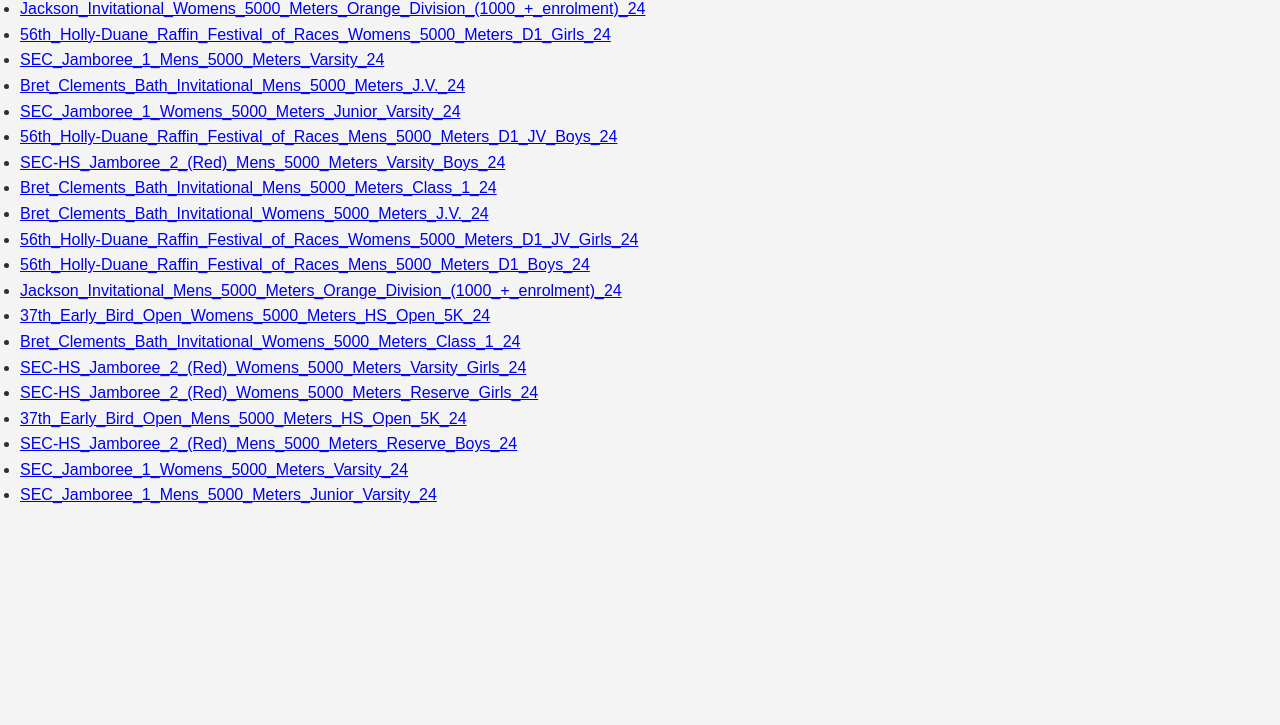
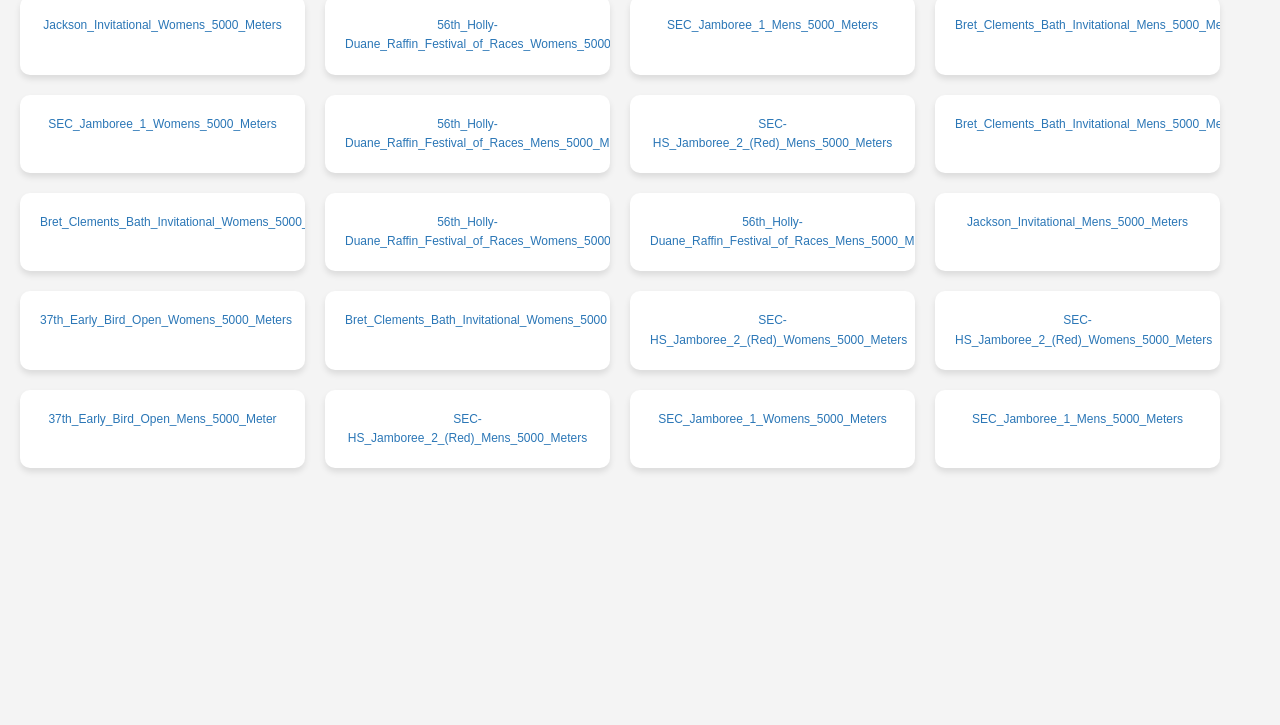
Before and after one commit to misrimod/CPD3, a plain HTML site: page index.html in a window 1280 px wide. Shown: the part 75-800 px from the top of the page. Drawn offline with Linux system fonts and the light colour scheme.

Commit message:
Add files via upload

```diff
--- a/css/style.css
+++ b/css/style.css
@@ -32,6 +32,7 @@ nav ul li a {
     color:  #f4f4f4;
     text-decoration: none;
     padding: 10px 15px;
+    transition: background-color 0.3s ease, transform 0.3s ease;
 }
 
 nav ul li a:hover {
@@ -42,9 +43,20 @@ nav ul li a:hover {
 
 /* Header Styles */
 
+@keyframes fadeIn {
+    from { opacity: 0; }
+    to { opacity: 1; }
+}
+
+/* Header Slide Down Animation */
+@keyframes slideDown {
+    0% { transform: translateY(-50px); opacity: 0; }
+    100% { transform: translateY(0); opacity: 1; }
+}
 
 header{
     text-align: center;
+    animation: slideDown 1s ease-out;
 }
 
 header h1 a {
@@ -55,6 +67,7 @@ header h1 a {
 h2{
     text-align: center;
     margin-bottom: 20px;
+    animation: fadeIn 1.5s ease-out 0.5s both;
 }
 
  /* Summary */
@@ -75,6 +88,7 @@ table {
     width: 80%;
     border-collapse: collapse;
     margin: 20px auto;
+    animation: grow 0.5s ease-out;
 
 }
 
@@ -126,11 +140,15 @@ table td:nth-child(2), table th:nth-child(2) {
 
 
 /* Athlete Profile Styles */
-.athlete {
-    display: inline-block;
+div.athlete {
     text-align: center;
     margin: 20px;
     background-color:  #c4dbca;
+    align-items: center;
+    display: flex;
+    flex-wrap: wrap;
+    justify-content: center;
+    animation: fadeIn 0.8s ease-out both;
 }
 
 .athlete figure {
@@ -143,6 +161,13 @@ table td:nth-child(2), table th:nth-child(2) {
     border-radius: 50%;
     object-fit: cover;
     border: 4px solid #698c6d;
+    animation: zoomIn 0.6s ease-out;
+
+}
+
+@keyframes zoomIn {
+    0% { transform: scale(0.8); opacity: 0; }
+    100% { transform: scale(1); opacity: 1; }
 }
 
 .athlete figcaption {
@@ -152,7 +177,7 @@ table td:nth-child(2), table th:nth-child(2) {
 
 .athlete dl {
     display: grid;
-    grid-template-columns: auto auto;
+    grid-template-columns: 10vh auto;
     grid-template-rows: repeat(3, auto);
 }
 
@@ -163,7 +188,6 @@ table td:nth-child(2), table th:nth-child(2) {
 .athlete dt {
     color: #5b5151;
 }
-
 
 
 
@@ -189,3 +213,52 @@ footer a {
 footer a:hover {
     text-decoration: underline;
 }
+
+
+/* Homepage Styles */
+
+
+/* File List Container */
+.file-list {
+    display: grid;
+    grid-template-columns: repeat(auto-fill, minmax(280px, 1fr));
+    gap: 20px;
+    width: 100%;
+    max-width: 1200px;
+    padding: 0;
+    margin: 0;
+    list-style: none;
+}
+
+.file-list a{
+    font-size: 12px;
+    font-weight: bold;
+}
+
+/* Card Styles */
+.file-list li {
+    background-color: #ffffff;
+    border-radius: 10px;
+    box-shadow: 0 4px 6px rgba(0, 0, 0, 0.1);
+    transition: transform 0.2s, box-shadow 0.2s;
+    overflow: hidden;
+}
+
+.file-list li:hover {
+    transform: translateY(-5px);
+    box-shadow: 0 6px 12px rgba(0, 0, 0, 0.15);
+}
+
+/* Link Styles */
+.file-list li a {
+    display: block;
+    padding: 20px;
+    color: #2a76b6;
+    text-decoration: none;
+    font-weight: 500;
+    text-align: center;
+}
+
+.file-list li a:hover {
+    color: #1a4a7a;
+}
--- a/index.html
+++ b/index.html
@@ -1,33 +1,33 @@
 <!DOCTYPE html>
 <html>
 <head>
-<title>HTML Files Index</title>
+<title>Cross Country Meet Links</title>
 <link rel="stylesheet" href="css/reset.css">
 <link rel="stylesheet" href="css/style.css">
 </head>
 <body>
-<h1>List of HTML Files</h1>
-<ul>
-<li><a href="meets/Jackson_Invitational_Womens_5000_Meters_Orange_Division_(1000_+_enrolment)_24.html">Jackson_Invitational_Womens_5000_Meters_Orange_Division_(1000_+_enrolment)_24</a></li>
-<li><a href="meets/56th_Holly-Duane_Raffin_Festival_of_Races_Womens_5000_Meters_D1_Girls_24.html">56th_Holly-Duane_Raffin_Festival_of_Races_Womens_5000_Meters_D1_Girls_24</a></li>
-<li><a href="meets/SEC_Jamboree_1_Mens_5000_Meters_Varsity_24.html">SEC_Jamboree_1_Mens_5000_Meters_Varsity_24</a></li>
-<li><a href="meets/Bret_Clements_Bath_Invitational_Mens_5000_Meters_J.V._24.html">Bret_Clements_Bath_Invitational_Mens_5000_Meters_J.V._24</a></li>
-<li><a href="meets/SEC_Jamboree_1_Womens_5000_Meters_Junior_Varsity_24.html">SEC_Jamboree_1_Womens_5000_Meters_Junior_Varsity_24</a></li>
-<li><a href="meets/56th_Holly-Duane_Raffin_Festival_of_Races_Mens_5000_Meters_D1_JV_Boys_24.html">56th_Holly-Duane_Raffin_Festival_of_Races_Mens_5000_Meters_D1_JV_Boys_24</a></li>
-<li><a href="meets/SEC-HS_Jamboree_2_(Red)_Mens_5000_Meters_Varsity_Boys_24.html">SEC-HS_Jamboree_2_(Red)_Mens_5000_Meters_Varsity_Boys_24</a></li>
-<li><a href="meets/Bret_Clements_Bath_Invitational_Mens_5000_Meters_Class_1_24.html">Bret_Clements_Bath_Invitational_Mens_5000_Meters_Class_1_24</a></li>
-<li><a href="meets/Bret_Clements_Bath_Invitational_Womens_5000_Meters_J.V._24.html">Bret_Clements_Bath_Invitational_Womens_5000_Meters_J.V._24</a></li>
-<li><a href="meets/56th_Holly-Duane_Raffin_Festival_of_Races_Womens_5000_Meters_D1_JV_Girls_24.html">56th_Holly-Duane_Raffin_Festival_of_Races_Womens_5000_Meters_D1_JV_Girls_24</a></li>
-<li><a href="meets/56th_Holly-Duane_Raffin_Festival_of_Races_Mens_5000_Meters_D1_Boys_24.html">56th_Holly-Duane_Raffin_Festival_of_Races_Mens_5000_Meters_D1_Boys_24</a></li>
-<li><a href="meets/Jackson_Invitational_Mens_5000_Meters_Orange_Division_(1000_+_enrolment)_24.html">Jackson_Invitational_Mens_5000_Meters_Orange_Division_(1000_+_enrolment)_24</a></li>
-<li><a href="meets/37th_Early_Bird_Open_Womens_5000_Meters_HS_Open_5K_24.html">37th_Early_Bird_Open_Womens_5000_Meters_HS_Open_5K_24</a></li>
-<li><a href="meets/Bret_Clements_Bath_Invitational_Womens_5000_Meters_Class_1_24.html">Bret_Clements_Bath_Invitational_Womens_5000_Meters_Class_1_24</a></li>
-<li><a href="meets/SEC-HS_Jamboree_2_(Red)_Womens_5000_Meters_Varsity_Girls_24.html">SEC-HS_Jamboree_2_(Red)_Womens_5000_Meters_Varsity_Girls_24</a></li>
-<li><a href="meets/SEC-HS_Jamboree_2_(Red)_Womens_5000_Meters_Reserve_Girls_24.html">SEC-HS_Jamboree_2_(Red)_Womens_5000_Meters_Reserve_Girls_24</a></li>
-<li><a href="meets/37th_Early_Bird_Open_Mens_5000_Meters_HS_Open_5K_24.html">37th_Early_Bird_Open_Mens_5000_Meters_HS_Open_5K_24</a></li>
-<li><a href="meets/SEC-HS_Jamboree_2_(Red)_Mens_5000_Meters_Reserve_Boys_24.html">SEC-HS_Jamboree_2_(Red)_Mens_5000_Meters_Reserve_Boys_24</a></li>
-<li><a href="meets/SEC_Jamboree_1_Womens_5000_Meters_Varsity_24.html">SEC_Jamboree_1_Womens_5000_Meters_Varsity_24</a></li>
-<li><a href="meets/SEC_Jamboree_1_Mens_5000_Meters_Junior_Varsity_24.html">SEC_Jamboree_1_Mens_5000_Meters_Junior_Varsity_24</a></li>
+<h1>Ann Arbor 2024 Cross Country Meets</h1>
+<ul class="file-list">
+<li><a href="meets/Jackson_Invitational_Womens_5000_Meters_Orange_Division_(1000_+_enrolment)_24.html">Jackson_Invitational_Womens_5000_Meters</a></li>
+<li><a href="meets/56th_Holly-Duane_Raffin_Festival_of_Races_Womens_5000_Meters_D1_Girls_24.html">56th_Holly-Duane_Raffin_Festival_of_Races_Womens_5000_Meters</a></li>
+<li><a href="meets/SEC_Jamboree_1_Mens_5000_Meters_Varsity_24.html">SEC_Jamboree_1_Mens_5000_Meters</a></li>
+<li><a href="meets/Bret_Clements_Bath_Invitational_Mens_5000_Meters_J.V._24.html">Bret_Clements_Bath_Invitational_Mens_5000_Meters</a></li>
+<li><a href="meets/SEC_Jamboree_1_Womens_5000_Meters_Junior_Varsity_24.html">SEC_Jamboree_1_Womens_5000_Meters</a></li>
+<li><a href="meets/56th_Holly-Duane_Raffin_Festival_of_Races_Mens_5000_Meters_D1_JV_Boys_24.html">56th_Holly-Duane_Raffin_Festival_of_Races_Mens_5000_Meters</a></li>
+<li><a href="meets/SEC-HS_Jamboree_2_(Red)_Mens_5000_Meters_Varsity_Boys_24.html">SEC-HS_Jamboree_2_(Red)_Mens_5000_Meters</a></li>
+<li><a href="meets/Bret_Clements_Bath_Invitational_Mens_5000_Meters_Class_1_24.html">Bret_Clements_Bath_Invitational_Mens_5000_Meters</a></li>
+<li><a href="meets/Bret_Clements_Bath_Invitational_Womens_5000_Meters_J.V._24.html">Bret_Clements_Bath_Invitational_Womens_5000_Meters</a></li>
+<li><a href="meets/56th_Holly-Duane_Raffin_Festival_of_Races_Womens_5000_Meters_D1_JV_Girls_24.html">56th_Holly-Duane_Raffin_Festival_of_Races_Womens_5000_Meters</a></li>
+<li><a href="meets/56th_Holly-Duane_Raffin_Festival_of_Races_Mens_5000_Meters_D1_Boys_24.html">56th_Holly-Duane_Raffin_Festival_of_Races_Mens_5000_Meters</a></li>
+<li><a href="meets/Jackson_Invitational_Mens_5000_Meters_Orange_Division_(1000_+_enrolment)_24.html">Jackson_Invitational_Mens_5000_Meters</a></li>
+<li><a href="meets/37th_Early_Bird_Open_Womens_5000_Meters_HS_Open_5K_24.html">37th_Early_Bird_Open_Womens_5000_Meters</a></li>
+<li><a href="meets/Bret_Clements_Bath_Invitational_Womens_5000_Meters_Class_1_24.html">Bret_Clements_Bath_Invitational_Womens_5000</a></li>
+<li><a href="meets/SEC-HS_Jamboree_2_(Red)_Womens_5000_Meters_Varsity_Girls_24.html">SEC-HS_Jamboree_2_(Red)_Womens_5000_Meters</a></li>
+<li><a href="meets/SEC-HS_Jamboree_2_(Red)_Womens_5000_Meters_Reserve_Girls_24.html">SEC-HS_Jamboree_2_(Red)_Womens_5000_Meters</a></li>
+<li><a href="meets/37th_Early_Bird_Open_Mens_5000_Meters_HS_Open_5K_24.html">37th_Early_Bird_Open_Mens_5000_Meter</a></li>
+<li><a href="meets/SEC-HS_Jamboree_2_(Red)_Mens_5000_Meters_Reserve_Boys_24.html">SEC-HS_Jamboree_2_(Red)_Mens_5000_Meters</a></li>
+<li><a href="meets/SEC_Jamboree_1_Womens_5000_Meters_Varsity_24.html">SEC_Jamboree_1_Womens_5000_Meters</a></li>
+<li><a href="meets/SEC_Jamboree_1_Mens_5000_Meters_Junior_Varsity_24.html">SEC_Jamboree_1_Mens_5000_Meters</a></li>
 </ul>
 </body>
 </html>
```
